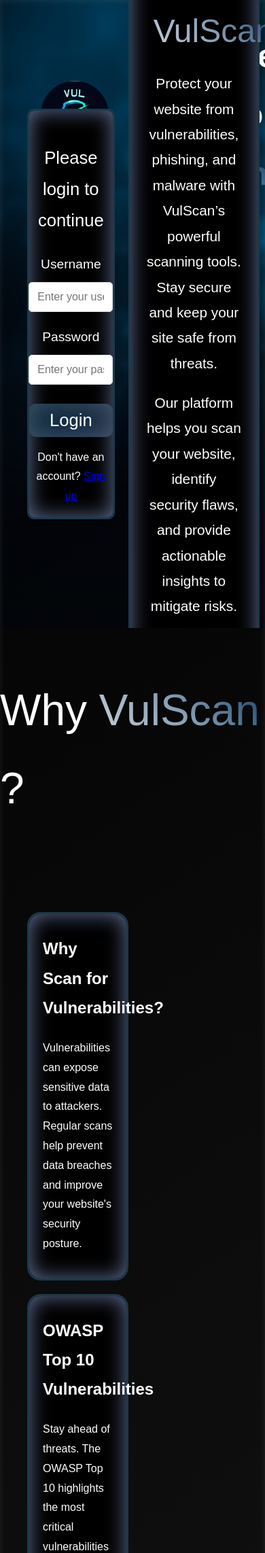
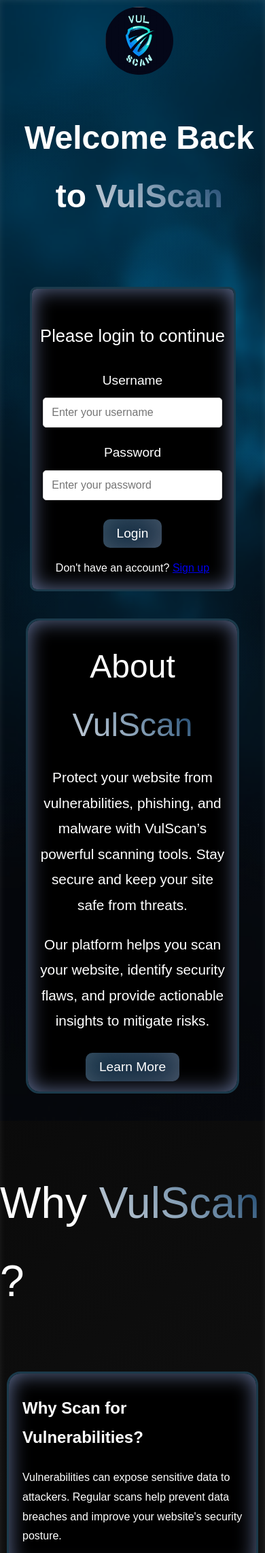
Before and after one commit to KK1234-stack/SE-project, a PHP site: page /login.html in a window 390 px wide. Shown: the top 2285 px of the page at 68% size. Run offline with PHP 8.4, Linux system fonts and the light colour scheme.

Commit message:
login_responsive

```diff
--- a/login.css
+++ b/login.css
@@ -307,61 +307,77 @@
     opacity: 1;
 }
 /* responsive design */
-/* @media (max-width: 768px) {
-    .header{
-        position:sticky;
+/* Responsive Design for Mobile Devices */
+@media (max-width: 768px) {
+    /* Header */
+    .header {
+        position: sticky;
+        top: 0;
+        z-index: 1000; /* Ensures it stays on top */
+        padding: 10px;
     }
     .header h2 {
-        font-size: 1.6rem;
+        font-size: 3rem;
     }
-    .header .title{
-        height: 50%;
-        left: 10%;
-        width: 80%;
+    .header .title {
+        flex-direction: column; /* Stack the elements */
+        width: 100%;
+        text-align: center;
+        left: 0;
     }
     .logo {
-        margin-top: 20px;
+        margin: 0 auto 10px; /* Center the logo */
+    }
+    /* Main Container */
+    .main-container {
+        height: auto;
+        flex-direction: column; /* Stack sections vertically */
+        padding: 10px;
     }
 
-    .header span {
-        color: #00bcd4;
-    }
-    .main-container{
-        flex-direction: column;
-    }
-    .login-section{
-        width: 80%;
-        height: 50%;
-    }
-    .about-section{
-        width: 80%;
-        height: 50%;
-        padding: 20px;
-        padding-top: 0px;
-        padding-bottom: 20px;
-    }
-    .about-section h3 {
-        height: 20px;
+    /* Login Section */
+    .login-section {
+        width: 90%; /* Full-width on smaller screens */
+        margin: 10px auto; /* Center the section */
+        height: auto;
     }
 
-    .about-section p {
-        font-size: 1rem;
-        color: #555;
-        margin-top: 0px;
+    /* About Section */
+    .about-section {
+        width: 84%;
+        margin: 10px auto;
+        height: auto;
+        padding: 15px;
     }
 
-    .animated-button {
-        margin-top: 0px;
-        padding: 12px 30px;
+    /* Cards Section */
+    .cards-container {
+        flex-direction: column; /* Stack cards vertically */
+        gap: 15px;
+    }
+    .cards {
+        width: 100%;
+    }
+
+    /* Scrollable Content */
+    .scrollable-content {
+        margin: 0;
+        padding: 10px;
+    }
+
+    /* Button */
+    button {
+        font-size: 1.2em; /* Slightly smaller buttons */
+        padding: 10px 20px;
+    }
+
+    /* Footer */
+    .footer {
+        font-size: 0.9rem;
+        text-align: center;
+    }
+    .footer img {
         height: 40px;
+        width: 40px;
     }
-    .cards-container{
-        justify-content: center;
-    }
-    .cards{
-        width: 80%;
-    }
-    .scrollable-content{
-        top: 100%;
-    }
-} */
+}
```
